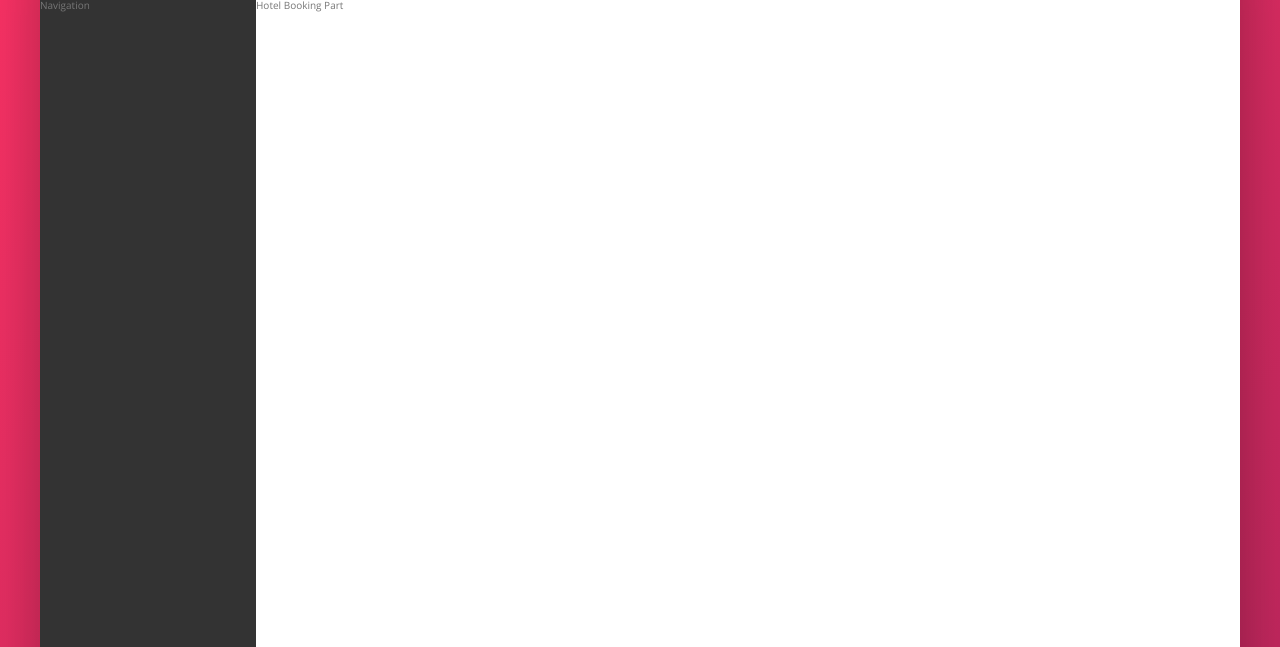
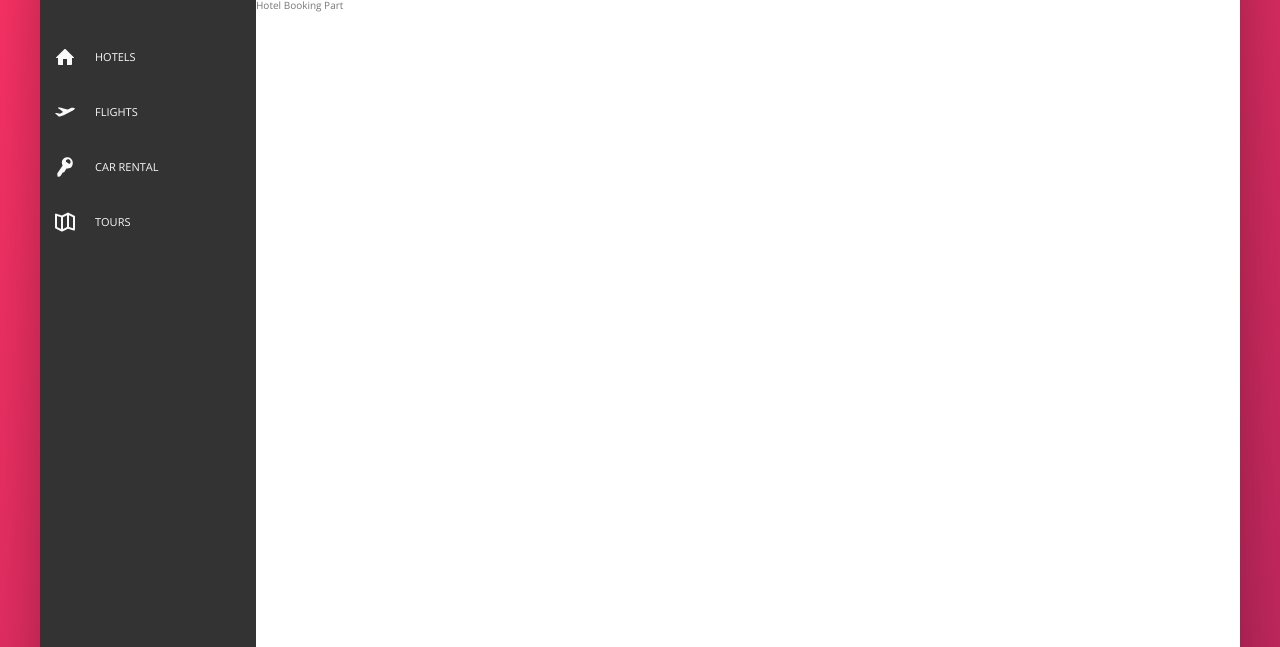
Before and after one commit to aysebat/trilloWebStites, a website: page index.html in a window 1280 px wide. Shown: the part 153-800 px from the top of the page. Drawn offline with nearby package versions, Linux system fonts and the light colour scheme.

Commit message:
side bar fix

```diff
--- a/index.html
+++ b/index.html
@@ -44,7 +44,47 @@
             </header>
             <div class="content">
                 <nav class="sidebar">
-                    Navigation
+                    <ul class="side-nav">
+
+                        <li class="side-nav__item">
+                            <a href="#" class="side-nav__link">
+                                <svg class="side-nav__icon">
+                                    <use xlink:href="img/sprite.svg#icon-home"></use>
+                                </svg>
+                                <span>Hotels</span>
+                            </a>
+                        </li>
+
+                        <li class="side-nav__item">
+                            <a href="#" class="side-nav__link">
+                                <svg class="side-nav__icon">
+                                    <use xlink:href="img/sprite.svg#icon-aircraft-take-off"></use>
+                                </svg>
+                                <span>Flights</span>
+                            </a>
+                        </li>
+
+                        <li class="side-nav__item">
+                            <a href="#" class="side-nav__link">
+                                <svg class="side-nav__icon">
+                                    <use xlink:href="img/sprite.svg#icon-key"></use>
+                                </svg>
+                                <span>Car rental</span>
+                            </a>
+                        </li>
+
+                        <li class="side-nav__item">
+                            <a href="#" class="side-nav__link">
+                                <svg class="side-nav__icon">
+                                    <use xlink:href="img/sprite.svg#icon-map"></use>
+                                </svg>
+                                <span>Tours</span>
+                            </a>
+                        </li>
+                    </ul>
+                    <div class="legal">
+                        &copy; 2017 by trillo. All right reserved.
+                    </div>
 
                 </nav>
                 <main class="hotel-view">
```
